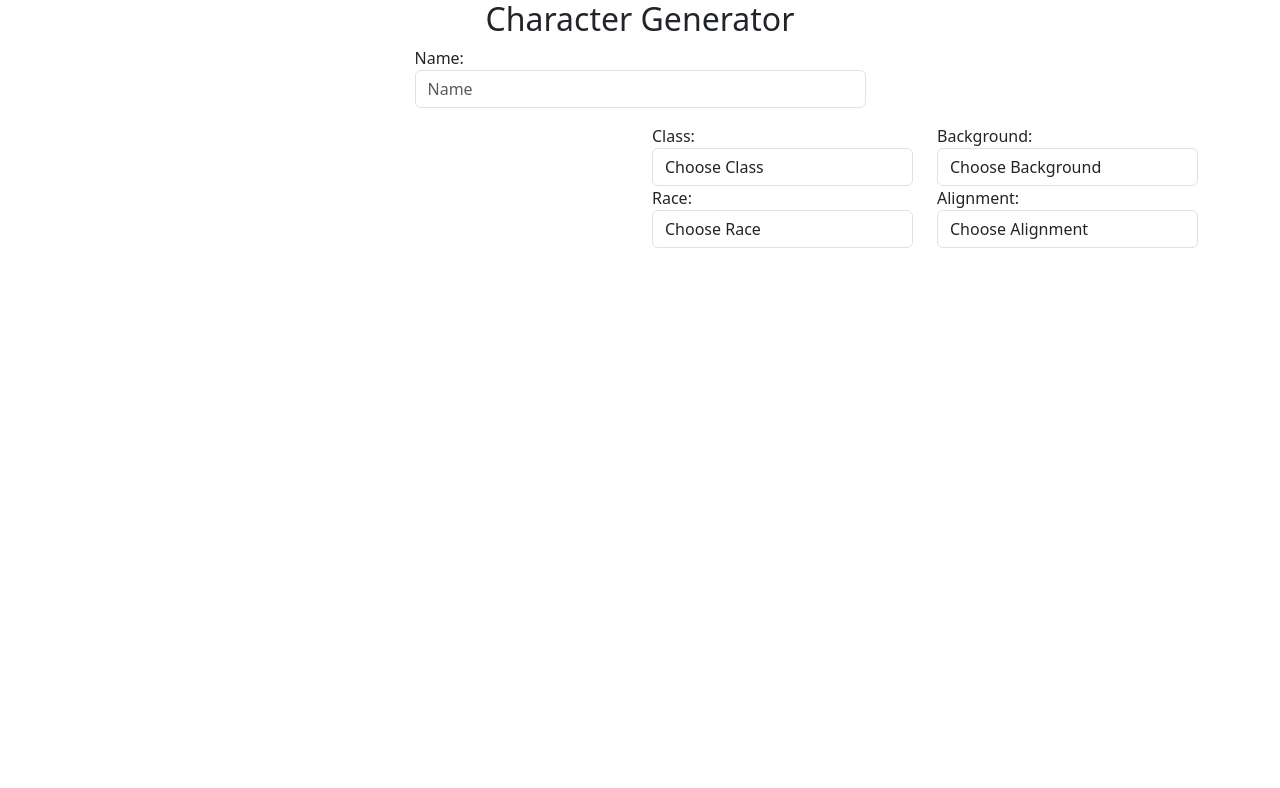
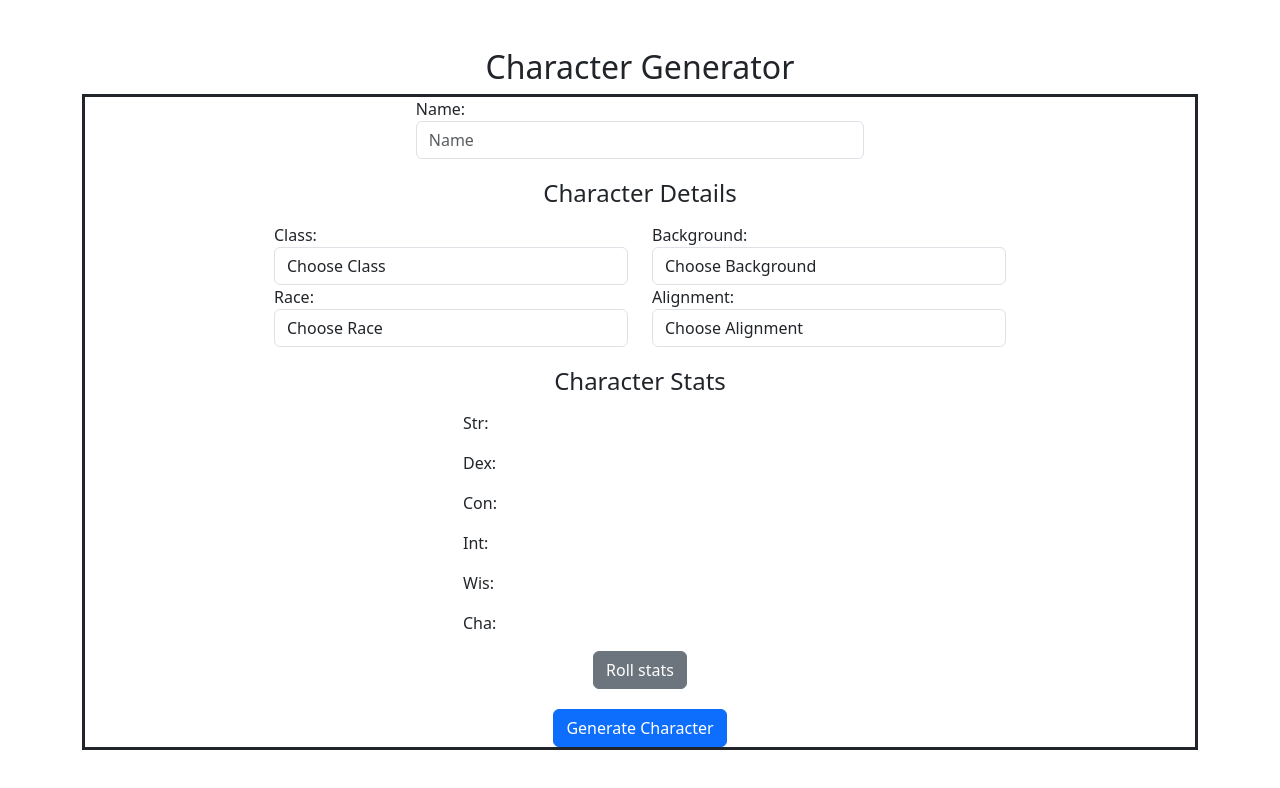
Before and after one commit to EthanWolf714/CharacterGenerator, a plain HTML site: page index.html in a window 1280 px wide. Drawn offline with nearby package versions, Linux system fonts and the light colour scheme.

Commit message:
formatting change and added stats section and generate btn

```diff
--- a/index.html
+++ b/index.html
@@ -12,41 +12,35 @@
 </head>
 
 <body>
-    <div>
+    <div class="container mt-5">
         <div class="row justify-content-center">
             <div class="col-12 text-center">
                  <h2>Character Generator</h2>
              </div>
          </div>
-    </div>
 
 
-    <div class="container">
 
         <form>
+            <div class="form-section">
                 <div class="row justify-content-center">
                     <div class="form-group col-md-5">
                         <label for="inputName">Name:</label>
                         <input type="text" class="form-control" id="inputName" placeholder="Name">
                     </div>
                  </div>
-
-
-                <div class="form-group-row">
-                    <p></p>
-                    <p></p>
             </div>
-
-
-            <div class="row justify-content-end">
-                <div class="form-group col-md-3">
+           <div class="form-section">
+            <h4 class="text-center">Character Details</h4>
+            <div class="row justify-content-center">
+                <div class="form-group col-md-4">
                     <label for="inputClass">Class:</label>
                     <select id="inputClass" class="form-control">
                         <option selected>Choose Class</option>
                         <option>Ranger</option>
                     </select>
                 </div>
-                <div class="form-group col-md-3">
+                <div class="form-group col-md-4">
                     <label for="inputBackground">Background:</label>
                     <select id="inputBackground" class="form-control">
                         <option selected>Choose Background</option>
@@ -54,15 +48,15 @@
 
                 </div>
             </div>
-                <div class="row justify-content-end">
-                    <div class="form-group col-md-3">
+                <div class="row justify-content-center">
+                    <div class="form-group col-md-4">
                         <label for="inputRace">Race:</label>
                         <select id="inputRace" class="form-control">
                             <option selected>Choose Race</option>
                             <option>Elf</option>
                         </select>
                     </div>
-                    <div class="form-group col-md-3">
+                    <div class="form-group col-md-4">
                         <label for="inputAlign">Alignment:</label>
                         <select id="inputAlign" class="form-control">
                             <option selected>Choose Alignment</option>
@@ -70,6 +64,38 @@
 
                     </div>
                 </div>
+           </div>
+           <div class="form-section">
+             <h4 class="text-center">Character Stats</h4>
+                <div class="row justify-content-center">
+                    <div class=" form-group col-md-4">
+                        <p id="stat">Str:</p>
+                        <p id="stat">Dex:</p>
+                        <p id="stat">Con:</p>
+                        <p id="stat">Int:</p>
+                        <p id="stat">Wis:</p>
+                        <p id="stat">Cha:</p>
+                    </div>
+                </div>
+                <div id="statsContainer" class="row">
+                    <div class="col">
+
+                    </div>
+                </div>
+                <div class="row justify-content-center">
+                    <div class="col-md-5 text-center">
+                        <button class="btn btn-secondary">Roll stats</button>
+                    </div>
+                </div>
+           </div>
+
+           <div class="row justify-content-center">
+                <div class="col-md-6 text-center">
+                    <button type="submit" class="btn btn-primary">Generate Character</button>
+
+                </div>
+           </div>
+
         </form>
     </div>
     <script src="https://cdn.jsdelivr.net/npm/bootstrap@5.3.3/dist/js/bootstrap.bundle.min.js"
--- a/style.css
+++ b/style.css
@@ -0,0 +1,11 @@
+.form-section{
+    margin-bottom: 20px;
+}
+.form-section h4{
+    margin-bottom: 15px;
+}
+
+form {
+    border-style: solid;
+    margin-bottom: 20px;
+}
```
Also changed, not shown: borderImage.jpg (added). Lines whose indentation alone changed are shown as unchanged.
